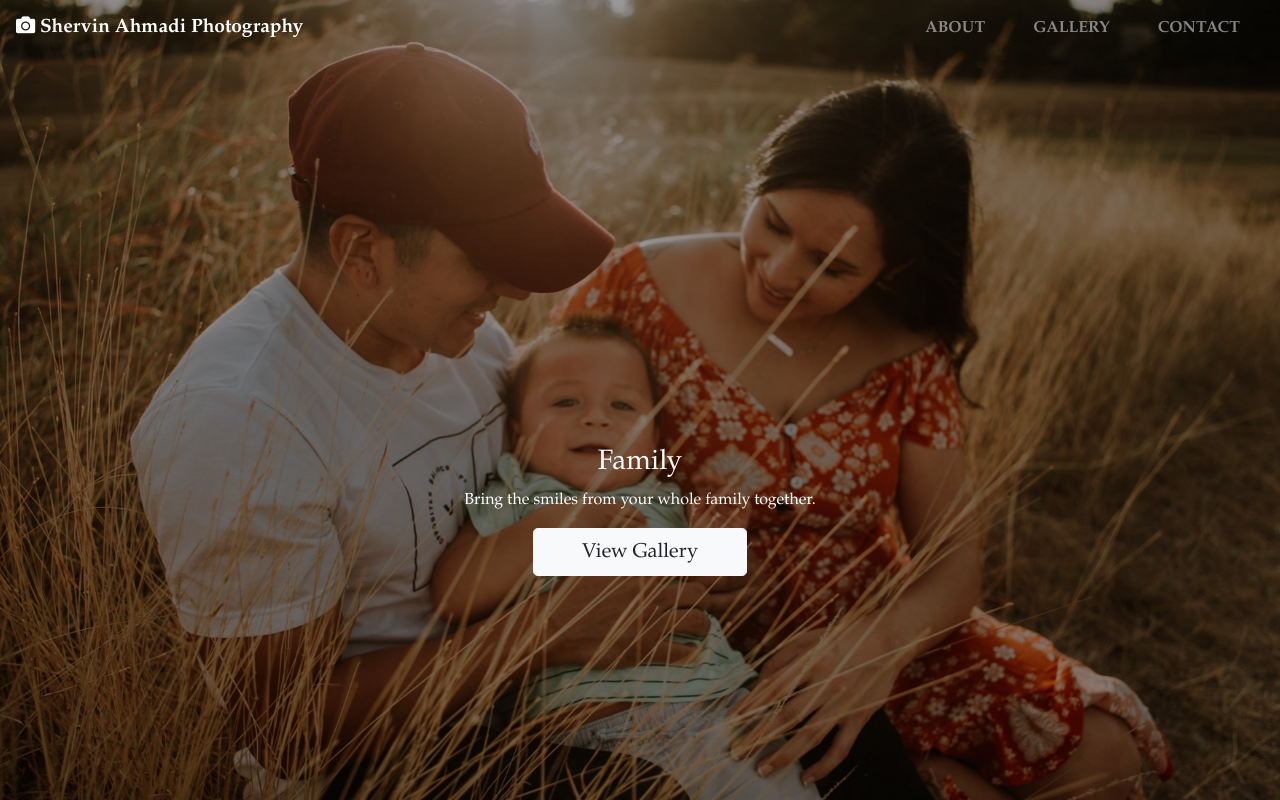
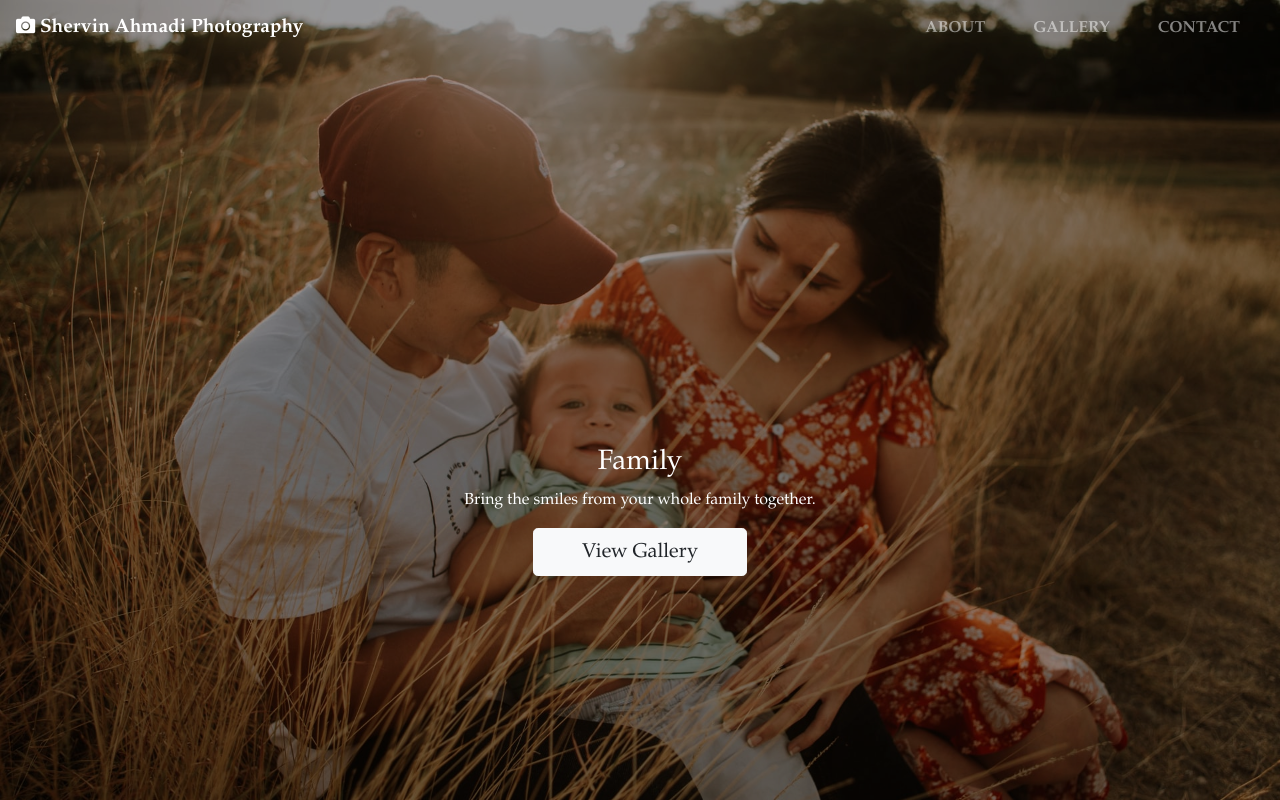
Before and after one commit to rjross404/ShervinPhotos, a plain HTML site: page index.html in a window 1280 px wide. Both pictures are taken after a click on the link "Shervin Ahmadi Photography". Shown: the top 800 px of the page. Drawn offline with nearby package versions, Linux system fonts and the light colour scheme.

Commit message:
Add files via upload

```diff
--- a/css/photos.css
+++ b/css/photos.css
@@ -1,6 +1,7 @@
 body {
 	font-size: 1rem;
 	font-family: "Palatino Linotype", "Book Antiqua", Palatino, serif;
+	height: auto;
 }
 
 .footer {
@@ -17,26 +18,26 @@ body {
 	font-size: 1.2rem;
 }
 
-.carousel-item {
-    max-height: 60rem;
+#top .carousel-inner {
+	max-height: 100vh;
 }
 
-.carousel-item:after {
+#top .carousel-item:after {
 	content: "";
 	position: absolute;
 	top: 0;
 	bottom: 0;
 	left: 0;
 	right: 0;
-    background: rgba(0,0,0,0.4);
+	background: rgba(0, 0, 0, 0.4);
 }
 
-.carousel-caption {
+#top .carousel-caption {
 	top: 50%;
 }
 
 .captionButton:hover {
-    background-color: rgba(0,0,0,0.2);
+	background-color: rgba(0, 0, 0, 0.2);
 	color: white;
 }
 
@@ -55,7 +56,7 @@ body {
 	}
 }
 
-  @keyframes zoom {
+#top @keyframes zoom {
 	from {
 		transform: scale(1, 1);
 	}
@@ -68,7 +69,6 @@ body {
 	-webkit-animation: zoom 20s;
 	animation: zoom 20s;
 }
-}
 
 .topArrow {
 	font-size: 1.2rem;
@@ -80,7 +80,11 @@ body {
 }
 
 .fa-arrow-up:hover {
-    background-color: rgba(0,0,0,0.4);
+	background-color: rgba(0, 0, 0, 0.4);
 	color: white;
 	border-radius: 10px;
 }
+
+#gallery .row:hover {
+	cursor: pointer;
+}
```
Lines whose indentation alone changed are shown as unchanged.
